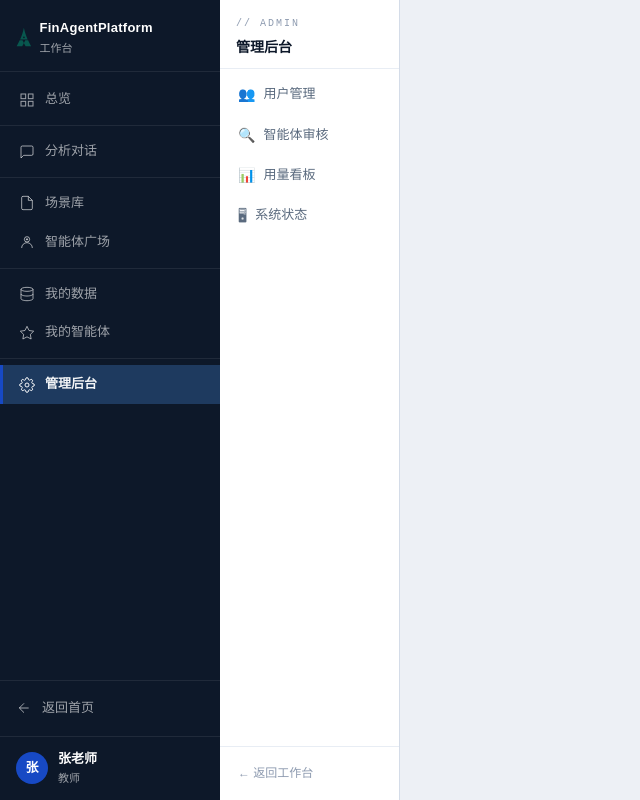
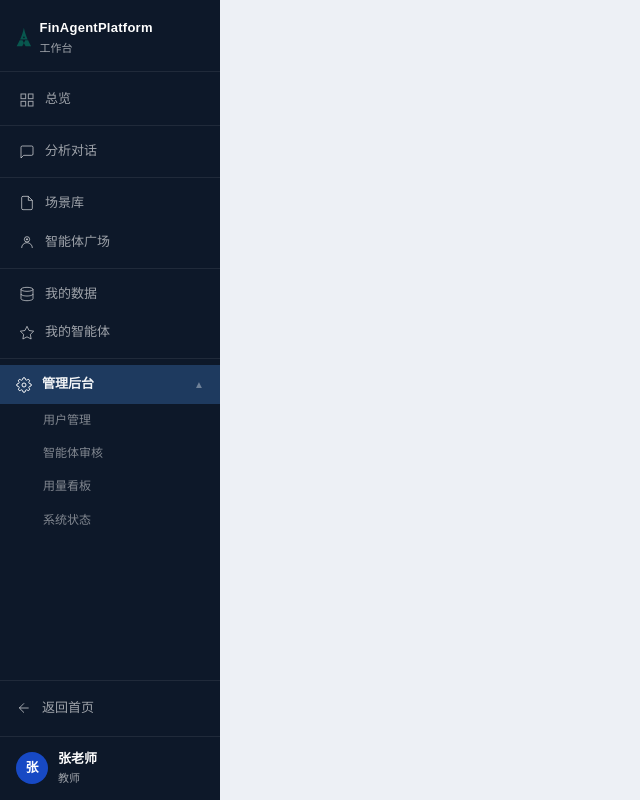
Before and after one commit to hxy2321548628/FinAgentPlatform, a React (Vite) app in the folder web/: page /workspace/admin/my-agents in a window 1280 px wide. Shown: the whole page, without its empty margins (0-640 px from the left). Built offline with nearby package versions, Linux system fonts and the light colour scheme.

Commit message:
功能：管理后台改为 Sidebar 内二级手风琴菜单，移除独立子菜单栏

```diff
--- a/web/src/workspace/WorkspaceSidebar.tsx
+++ b/web/src/workspace/WorkspaceSidebar.tsx
@@ -1,4 +1,5 @@
-import { NavLink, useNavigate } from 'react-router-dom'
+import { useState } from 'react'
+import { NavLink, useNavigate, useLocation } from 'react-router-dom'
 
 const LOGO_PATH_1 = 'M24.22,27.73l1.05-2c.36-.69.73-1.38,1.08-2.07a.26.26,0,0,1,.27-.17h3.83a.26.26,0,0,1,.27.18c1.44,3.06,3,6.08,4.65,9a.23.23,0,0,0,.08.16H27.09a.3.3,0,0,1-.32-.19q-1.2-2.34-2.42-4.66l-.14-.25c-.05.09-.1.16-.13.23l-2.44,4.7a.25.25,0,0,1-.26.17H13l.4-.83c1.53-2.72,2.94-5.5,4.27-8.33a.35.35,0,0,1,.38-.24h3.74a.27.27,0,0,1,.28.18l2,3.84Z'
 const LOGO_PATH_2 = 'M24.21,4.19a82.908,82.908,0,0,0,2.43,9.16,85.1,85.1,0,0,0,3.43,8.85H18.33a79,79,0,0,0,3.47-8.86,84.311,84.311,0,0,0,2.41-9.15Zm0,16.18A1.3,1.3,0,1,0,23,19.07a1.26,1.26,0,0,0,1.23,1.3Z'
@@ -10,6 +11,13 @@ interface NavItem {
   adminOnly?: boolean
   end?: boolean
 }
+
+const ADMIN_SUB_ITEMS = [
+  { to: '/workspace/admin/users',  label: '用户管理' },
+  { to: '/workspace/admin/agents', label: '智能体审核' },
+  { to: '/workspace/admin/usage',  label: '用量看板' },
+  { to: '/workspace/admin/system', label: '系统状态' },
+]
 
 const NAV_GROUPS: { items: NavItem[] }[] = [
   {
@@ -32,11 +40,6 @@ const NAV_GROUPS: { items: NavItem[] }[] = [
     items: [
       { to: '/workspace/data', label: '我的数据', icon: () => <svg width="16" height="16" viewBox="0 0 24 24" fill="none" stroke="currentColor" strokeWidth="1.5"><ellipse cx="12" cy="5" rx="9" ry="3"/><path d="M21 12c0 1.66-4 3-9 3s-9-1.34-9-3"/><path d="M3 5v14c0 1.66 4 3 9 3s9-1.34 9-3V5"/></svg> },
       { to: '/workspace/my-agents', label: '我的智能体', icon: () => <svg width="16" height="16" viewBox="0 0 24 24" fill="none" stroke="currentColor" strokeWidth="1.5"><polygon points="12 2 15.09 8.26 22 9.27 17 14.14 18.18 21.02 12 17.77 5.82 21.02 7 14.14 2 9.27 8.91 8.26 12 2"/></svg> },
-    ],
-  },
-  {
-    items: [
-      { to: '/workspace/admin', label: '管理后台', adminOnly: true, icon: () => <svg width="16" height="16" viewBox="0 0 24 24" fill="none" stroke="currentColor" strokeWidth="1.5"><circle cx="12" cy="12" r="3"/><path d="M19.4 15a1.65 1.65 0 0 0 .33 1.82l.06.06a2 2 0 0 1-2.83 2.83l-.06-.06a1.65 1.65 0 0 0-1.82-.33 1.65 1.65 0 0 0-1 1.51V21a2 2 0 0 1-4 0v-.09A1.65 1.65 0 0 0 9 19.4a1.65 1.65 0 0 0-1.82.33l-.06.06a2 2 0 0 1-2.83-2.83l.06-.06A1.65 1.65 0 0 0 4.68 15a1.65 1.65 0 0 0-1.51-1H3a2 2 0 0 1 0-4h.09A1.65 1.65 0 0 0 4.6 9a1.65 1.65 0 0 0-.33-1.82l-.06-.06a2 2 0 0 1 2.83-2.83l.06.06A1.65 1.65 0 0 0 9 4.68a1.65 1.65 0 0 0 1-1.51V3a2 2 0 0 1 4 0v.09a1.65 1.65 0 0 0 1 1.51 1.65 1.65 0 0 0 1.82-.33l.06-.06a2 2 0 0 1 2.83 2.83l-.06.06A1.65 1.65 0 0 0 19.4 9a1.65 1.65 0 0 0 1.51 1H21a2 2 0 0 1 0 4h-.09a1.65 1.65 0 0 0-1.51 1z"/></svg> },
     ],
   },
 ]
@@ -68,7 +71,11 @@ function NavItemRow({ item }: { item: NavItem }) {
 
 export function WorkspaceSidebar() {
   const navigate = useNavigate()
+  const location = useLocation()
   const user = MOCK_USER
+
+  const isOnAdminRoute = location.pathname.startsWith('/workspace/admin')
+  const [adminExpanded, setAdminExpanded] = useState(isOnAdminRoute)
 
   return (
     <aside style={{
@@ -101,6 +108,65 @@ export function WorkspaceSidebar() {
             }
           </div>
         ))}
+
+        {/* 管理后台：手风琴 */}
+        {user.isAdmin && (
+          <>
+            <div style={{ height: 1, background: 'var(--ws-sidebar-border)', margin: '6px 0' }} />
+            {/* 管理后台父项 */}
+            <button
+              onClick={() => setAdminExpanded(e => !e)}
+              style={{
+                display: 'flex', alignItems: 'center', gap: 10,
+                width: '100%', padding: '9px 16px',
+                fontSize: 13, fontWeight: isOnAdminRoute ? 600 : 400,
+                color: isOnAdminRoute ? 'var(--ws-sidebar-active)' : 'var(--ws-sidebar-text)',
+                background: isOnAdminRoute ? 'var(--ws-sidebar-accent)' : 'transparent',
+                borderLeft: isOnAdminRoute ? '3px solid var(--action)' : '3px solid transparent',
+                border: 'none', cursor: 'pointer', fontFamily: 'inherit',
+                transition: 'background 0.15s, color 0.15s',
+                textAlign: 'left',
+              }}
+            >
+              <span style={{ flexShrink: 0 }}>
+                <svg width="16" height="16" viewBox="0 0 24 24" fill="none" stroke="currentColor" strokeWidth="1.5">
+                  <circle cx="12" cy="12" r="3"/>
+                  <path d="M19.4 15a1.65 1.65 0 0 0 .33 1.82l.06.06a2 2 0 0 1-2.83 2.83l-.06-.06a1.65 1.65 0 0 0-1.82-.33 1.65 1.65 0 0 0-1 1.51V21a2 2 0 0 1-4 0v-.09A1.65 1.65 0 0 0 9 19.4a1.65 1.65 0 0 0-1.82.33l-.06.06a2 2 0 0 1-2.83-2.83l.06-.06A1.65 1.65 0 0 0 4.68 15a1.65 1.65 0 0 0-1.51-1H3a2 2 0 0 1 0-4h.09A1.65 1.65 0 0 0 4.6 9a1.65 1.65 0 0 0-.33-1.82l-.06-.06a2 2 0 0 1 2.83-2.83l.06.06A1.65 1.65 0 0 0 9 4.68a1.65 1.65 0 0 0 1-1.51V3a2 2 0 0 1 4 0v.09a1.65 1.65 0 0 0 1 1.51 1.65 1.65 0 0 0 1.82-.33l.06-.06a2 2 0 0 1 2.83 2.83l-.06.06A1.65 1.65 0 0 0 19.4 9a1.65 1.65 0 0 0 1.51 1H21a2 2 0 0 1 0 4h-.09a1.65 1.65 0 0 0-1.51 1z"/>
+                </svg>
+              </span>
+              <span style={{ flex: 1 }}>管理后台</span>
+              <span style={{ fontSize: 10, color: 'var(--ws-sidebar-text)', opacity: 0.6 }}>
+                {adminExpanded ? '▲' : '▼'}
+              </span>
+            </button>
+
+            {/* 二级菜单 */}
+            {adminExpanded && (
+              <div style={{ paddingBottom: 4 }}>
+                {ADMIN_SUB_ITEMS.map(sub => (
+                  <NavLink
+                    key={sub.to}
+                    to={sub.to}
+                    style={({ isActive }) => ({
+                      display: 'flex', alignItems: 'center',
+                      padding: '7px 16px 7px 40px',
+                      fontSize: 12,
+                      color: isActive ? 'var(--ws-sidebar-active)' : 'var(--ws-sidebar-text)',
+                      background: isActive ? 'rgba(23,73,196,0.15)' : 'transparent',
+                      textDecoration: 'none', cursor: 'pointer',
+                      transition: 'background 0.15s, color 0.15s',
+                      fontWeight: isActive ? 600 : 400,
+                      borderLeft: isActive ? '3px solid var(--action)' : '3px solid transparent',
+                      opacity: isActive ? 1 : 0.8,
+                    })}
+                  >
+                    {sub.label}
+                  </NavLink>
+                ))}
+              </div>
+            )}
+          </>
+        )}
       </nav>
 
       {/* 返回首页 */}
--- a/web/src/workspace/pages/admin/AdminLayout.tsx
+++ b/web/src/workspace/pages/admin/AdminLayout.tsx
@@ -1,37 +1,9 @@
-import { NavLink, Outlet, useNavigate } from 'react-router-dom'
-
-const ADMIN_NAV = [
-  { to: '/workspace/admin/users', label: '用户管理', icon: '👥' },
-  { to: '/workspace/admin/agents', label: '智能体审核', icon: '🔍' },
-  { to: '/workspace/admin/usage', label: '用量看板', icon: '📊' },
-  { to: '/workspace/admin/system', label: '系统状态', icon: '🖥' },
-]
+import { Outlet } from 'react-router-dom'
 
 export function AdminLayout() {
-  const navigate = useNavigate()
   return (
-    <div style={{ flex: 1, display: 'flex', overflow: 'hidden' }}>
-      <div style={{ width: 180, flexShrink: 0, background: 'var(--surface)', borderRight: '1px solid var(--border)', display: 'flex', flexDirection: 'column', overflow: 'hidden' }}>
-        <div style={{ padding: '16px 16px 10px' }}>
-          <div style={{ fontSize: 10, fontFamily: "'JetBrains Mono', monospace", textTransform: 'uppercase' as const, letterSpacing: '0.2em', color: 'var(--text-muted)', marginBottom: 4 }}>// ADMIN</div>
-          <div style={{ fontSize: 14, fontWeight: 700, color: 'var(--text-primary)' }}>管理后台</div>
-        </div>
-        <div style={{ height: 1, background: 'var(--border-light)' }} />
-        <nav style={{ flex: 1, padding: '6px 8px' }}>
-          {ADMIN_NAV.map(item => (
-            <NavLink key={item.to} to={item.to} style={({ isActive }) => ({ display: 'flex', alignItems: 'center', gap: 8, padding: '8px 10px', borderRadius: 6, marginBottom: 2, fontSize: 13, textDecoration: 'none', background: isActive ? 'var(--action-light)' : 'transparent', color: isActive ? 'var(--action)' : 'var(--text-secondary)', fontWeight: isActive ? 600 : 400, transition: 'background 0.15s, color 0.15s' })}>
-              <span style={{ fontSize: 14 }}>{item.icon}</span>
-              {item.label}
-            </NavLink>
-          ))}
-        </nav>
-        <div style={{ padding: '10px 8px', borderTop: '1px solid var(--border-light)' }}>
-          <button onClick={() => navigate('/workspace')} style={{ width: '100%', padding: '7px 10px', display: 'flex', alignItems: 'center', gap: 8, background: 'none', border: 'none', cursor: 'pointer', fontSize: 12, color: 'var(--text-muted)', fontFamily: 'inherit', borderRadius: 6 }}>← 返回工作台</button>
-        </div>
-      </div>
-      <div style={{ flex: 1, overflow: 'hidden', display: 'flex', flexDirection: 'column' }}>
-        <Outlet />
-      </div>
+    <div style={{ flex: 1, overflow: 'hidden', display: 'flex', flexDirection: 'column' }}>
+      <Outlet />
     </div>
   )
 }
```
